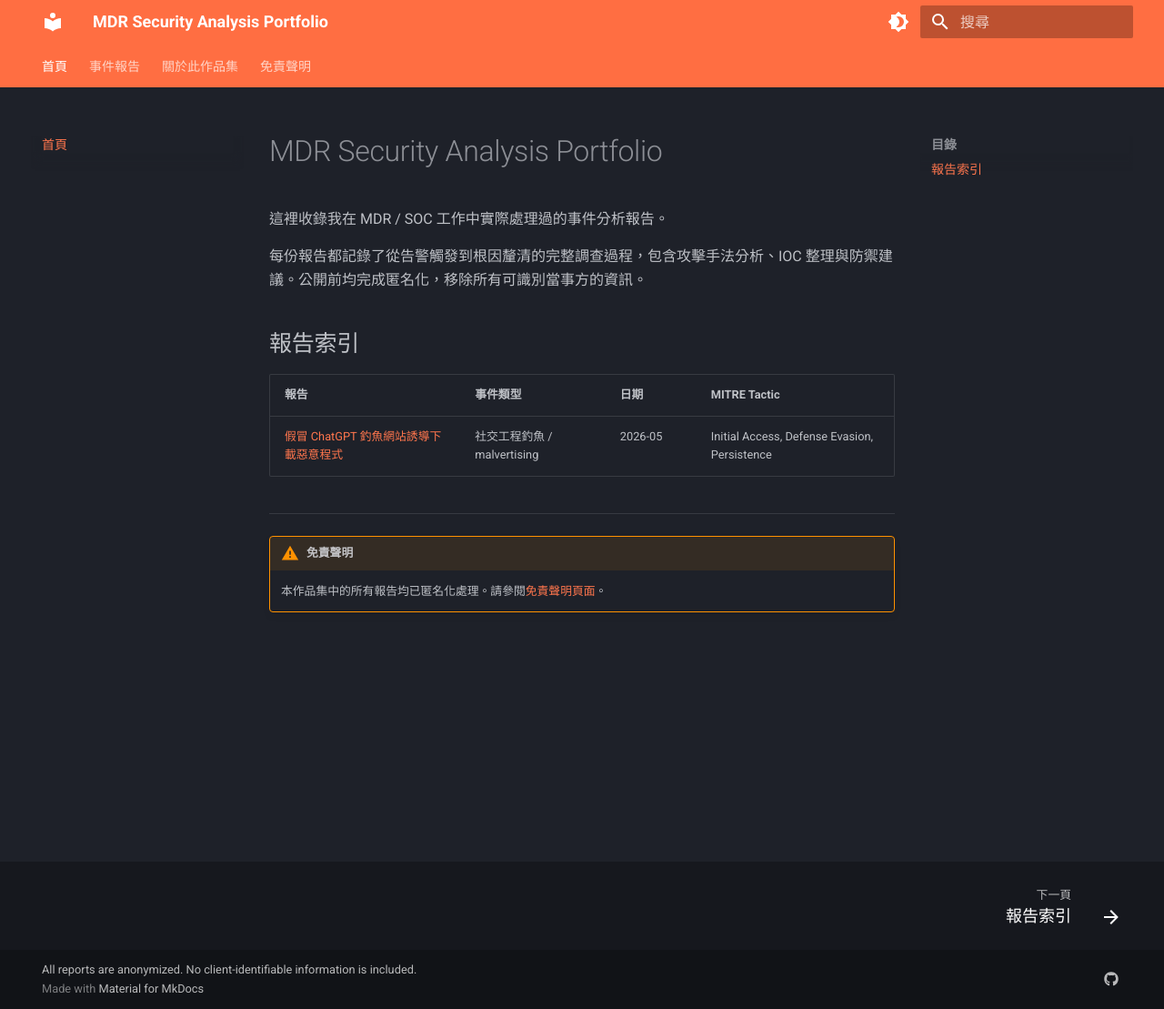
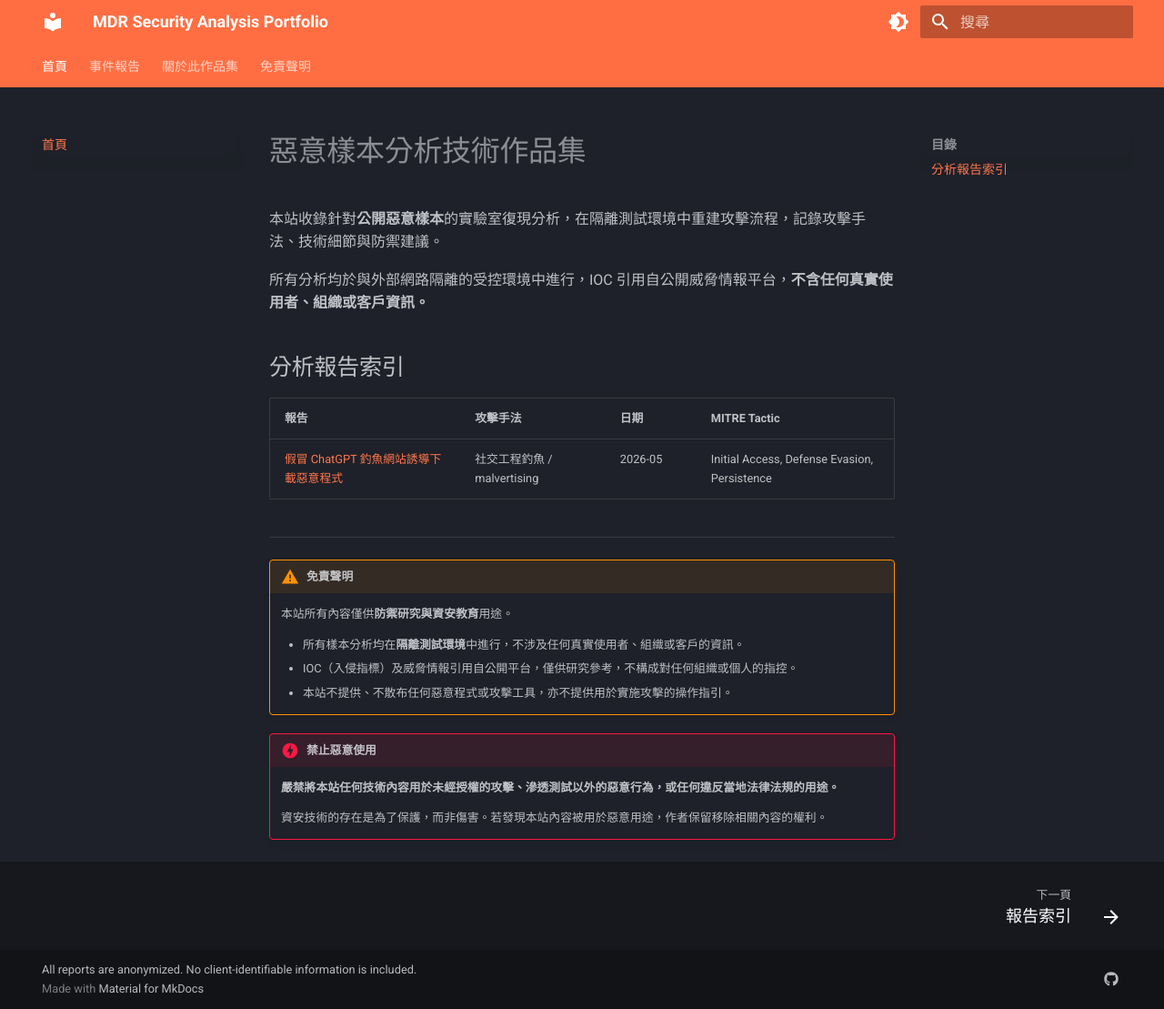
Before and after one commit to ali-bobo/mdr_practice_report, an MkDocs documentation site: the page built from docs/index.md, in a window 1280 px wide and 1109 px high. Shown: the whole window at 91% size. Built offline with MkDocs 1.6.1 and Material for MkDocs 9.7.7, drawn with Linux system fonts in a browser that asks for light colours.

Commit message:
fix: repair duplicate caption artifacts; update homepage with disclaimer and no-misuse warning

```diff
--- a/docs/index.md
+++ b/docs/index.md
@@ -1,16 +1,25 @@
-# MDR Security Analysis Portfolio
+# 惡意樣本分析技術作品集
 
-這裡收錄我在 MDR / SOC 工作中實際處理過的事件分析報告。
+本站收錄針對**公開惡意樣本**的實驗室復現分析，在隔離測試環境中重建攻擊流程，記錄攻擊手法、技術細節與防禦建議。
 
-每份報告都記錄了從告警觸發到根因釐清的完整調查過程，包含攻擊手法分析、IOC 整理與防禦建議。公開前均完成匿名化，移除所有可識別當事方的資訊。
+所有分析均於與外部網路隔離的受控環境中進行，IOC 引用自公開威脅情報平台，**不含任何真實使用者、組織或客戶資訊。**
 
-## 報告索引
+## 分析報告索引
 
-| 報告 | 事件類型 | 日期 | MITRE Tactic |
+| 報告 | 攻擊手法 | 日期 | MITRE Tactic |
 |---|---|---|---|
 | [假冒 ChatGPT 釣魚網站誘導下載惡意程式](reports/phishing-2026-05.md) | 社交工程釣魚 / malvertising | 2026-05 | Initial Access, Defense Evasion, Persistence |
 
 ---
 
 !!! warning "免責聲明"
-    本作品集中的所有報告均已匿名化處理。請參閱[免責聲明頁面](meta/disclaimer.md)。
+    本站所有內容僅供**防禦研究與資安教育**用途。
+
+    - 所有樣本分析均在**隔離測試環境**中進行，不涉及任何真實使用者、組織或客戶的資訊。
+    - IOC（入侵指標）及威脅情報引用自公開平台，僅供研究參考，不構成對任何組織或個人的指控。
+    - 本站不提供、不散布任何惡意程式或攻擊工具，亦不提供用於實施攻擊的操作指引。
+
+!!! danger "禁止惡意使用"
+    **嚴禁將本站任何技術內容用於未經授權的攻擊、滲透測試以外的惡意行為，或任何違反當地法律法規的用途。**
+
+    資安技術的存在是為了保護，而非傷害。若發現本站內容被用於惡意用途，作者保留移除相關內容的權利。
```
Also changed, not shown: docs/reports/phishing-2026-05.md (+10 -10 lines).
